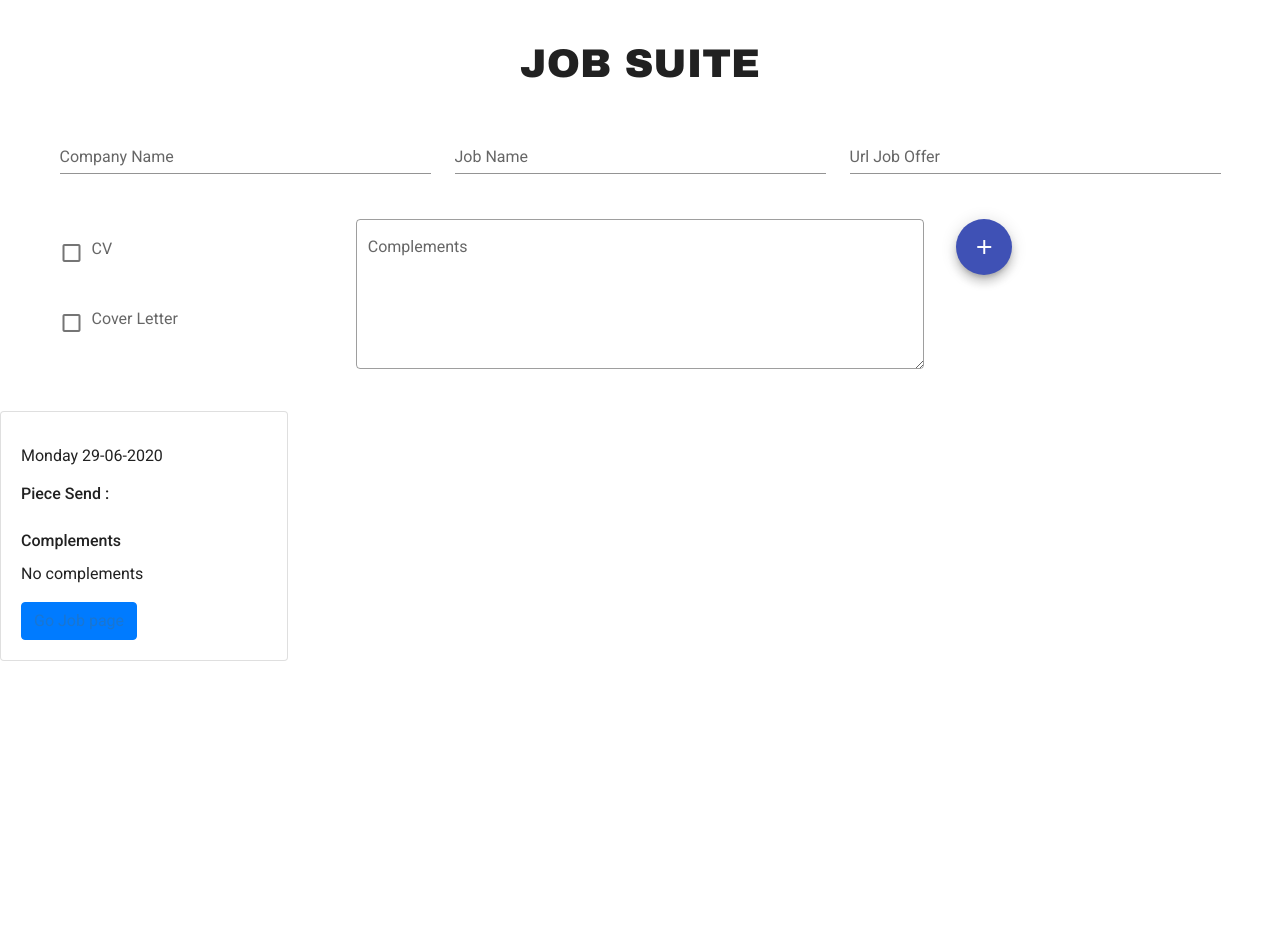
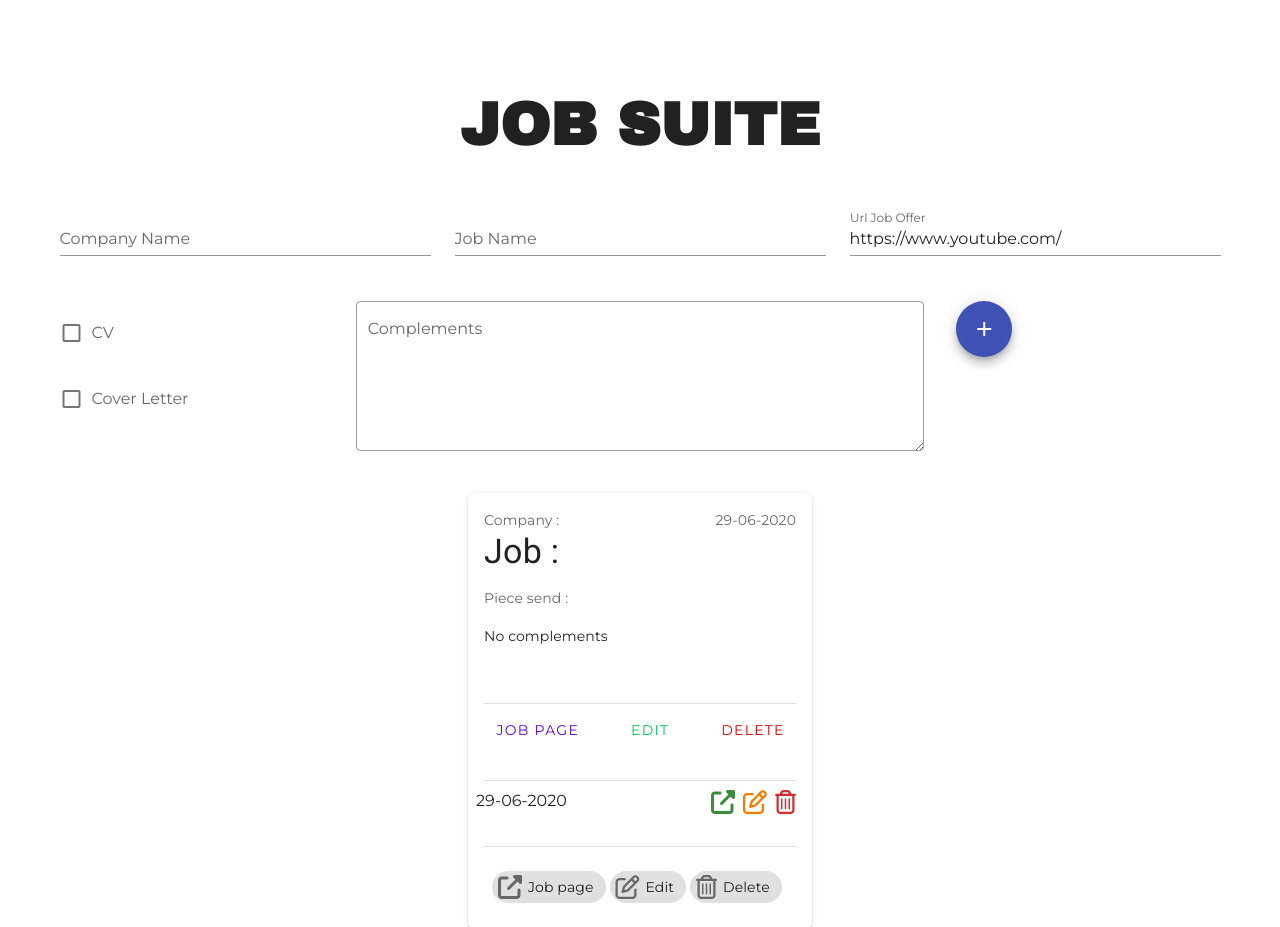
Before and after one commit to fafa-a/JobSuite, a Vue app: page / in a window 1280 px wide. Before the commit the page ends 840 px from the top, so only its background shows below. Built offline with nearby package versions, Linux system fonts and the light colour scheme.

Commit message:
3 versions card-actions

```diff
--- a/package.json
+++ b/package.json
@@ -8,11 +8,8 @@
     "lint": "vue-cli-service lint"
   },
   "dependencies": {
-    "bootstrap": "^4.5.0",
     "core-js": "^3.6.5",
-    "jquery": "^3.5.1",
     "moment": "^2.27.0",
-    "popper.js": "^1.16.1",
     "vue": "^2.6.11",
     "vuetify": "^2.3.2"
   },
--- a/src/components/JobCard.vue
+++ b/src/components/JobCard.vue
@@ -1,11 +1,13 @@
 <template>
-  <div class="card" style="width: 18rem;">
-    <div class="card-body">
-      <h4 class="card-title">{{ data.company }}</h4>
-      <h5 class="card-title">{{ data.job }}</h5>
-      <p class="card-text">{{ date }}</p>
-      <h6 class="card-title">Piece Send :</h6>
-      <p class="card-text d-flex justify-content-around">
+  <v-card class="mx-auto" max-width="344">
+    <v-card-text>
+      <div class="d-flex justify-space-between">
+        <span>Company : {{ data.company }}</span
+        ><span>{{ date }} </span>
+      </div>
+      <p class="display-1 text--primary">Job : {{ data.job }}</p>
+      <p>
+        Piece send :
         <span v-if="data.pieceSend.includes('CV')">
           <i class="far fa-check-square"> CV</i>
         </span>
@@ -13,18 +15,75 @@
           <i class="far fa-check-square"> CL</i>
         </span>
       </p>
-      <h6 class="card-title">Complements</h6>
-      <p v-if="data.txt" class="card-text">{{ data.txt }}</p>
-      <p v-else class="card-text">No complements</p>
-      <a :href="data.URLJobOffer" class="btn btn-primary">Go Job page</a>
-    </div>
-  </div>
+
+      <div class="text--primary">
+        <p v-if="data.txt" class="card-text">{{ data.txt }}</p>
+        <p v-else class="card-text">No complements</p>
+      </div>
+    </v-card-text>
+    <v-divider class="mt-6 mx-4"></v-divider>
+    <v-card-actions class="d-flex justify-space-around">
+      <v-btn
+        :href="data.URLJobOffer"
+        target="_blank"
+        text
+        color="deep-purple accent-4"
+      >
+        Job Page
+      </v-btn>
+      <v-btn text color="green accent-4">
+        Edit
+      </v-btn>
+      <v-btn text color="red accent-4">
+        Delete
+      </v-btn>
+    </v-card-actions>
+    <v-divider class="mt-6 mx-4"></v-divider>
+    <v-card-actions class="d-flex justify-space-between">
+      <span>{{ date }} </span>
+      <span>
+        <v-icon
+          @click="next"
+          :href="data.URLJobOffer"
+          target="_blank"
+          color="green darken-2"
+          dark
+          left
+          >fas fa-external-link-alt</v-icon
+        >
+        <v-icon color="orange darken-2" dark left>far fa-edit</v-icon>
+        <v-icon color="red darken-2" dark left>far fa-trash-alt</v-icon>
+      </span>
+    </v-card-actions>
+    <v-divider class="mt-6 mx-4"></v-divider>
+    <v-card-actions>
+      <v-card-text>
+        <v-chip class="mr-1" @click="lights">
+          <v-icon left>fas fa-external-link-alt</v-icon>
+          Job page
+        </v-chip>
+        <v-chip class="mr-1" @click="alarm">
+          <v-icon left>far fa-edit</v-icon>
+          Edit
+        </v-chip>
+        <v-chip @click="blinds">
+          <v-icon left>far fa-trash-alt</v-icon>
+          Delete
+        </v-chip>
+      </v-card-text>
+    </v-card-actions>
+  </v-card>
 </template>
 
 <script>
 export default {
   name: "JobCard",
   props: ["data", "date"],
+  methods: {
+    next: function() {
+      console.log("OK");
+    },
+  },
 };
 </script>
 
--- a/src/components/JobForm.vue
+++ b/src/components/JobForm.vue
@@ -71,7 +71,7 @@ export default {
       formData: {
         company: "",
         job: "",
-        URLJobOffer: "",
+        URLJobOffer: "https://www.youtube.com/",
         pieceSend: ["", ""],
         txt: "",
       },
@@ -79,7 +79,7 @@ export default {
   },
   computed: {
     now: function() {
-      return moment().format("dddd DD-MM-YYYY");
+      return moment().format("DD-MM-YYYY");
     },
   },
   components: { JobCard },
@@ -87,14 +87,8 @@ export default {
 </script>
 
 <style scoped>
-form {
-  font-family: "Roboto";
+.v-form {
+  font-family: "Montserrat";
   margin-top: 25px;
 }
-.btn {
-  height: 62px;
-}
-.custom-control {
-  display: inline !important;
-}
 </style>
--- a/src/main.js
+++ b/src/main.js
@@ -1,12 +1,10 @@
 import Vue from "vue";
 import App from "./App.vue";
-import "bootstrap";
-import "bootstrap/dist/css/bootstrap.min.css";
-import vuetify from './plugins/vuetify';
+import vuetify from "./plugins/vuetify";
 
 Vue.config.productionTip = false;
 
 new Vue({
   vuetify,
-  render: (h) => h(App)
+  render: (h) => h(App),
 }).$mount("#app");
```
Also changed, not shown: 1 other file (tests, documents, lock files or other folders).
